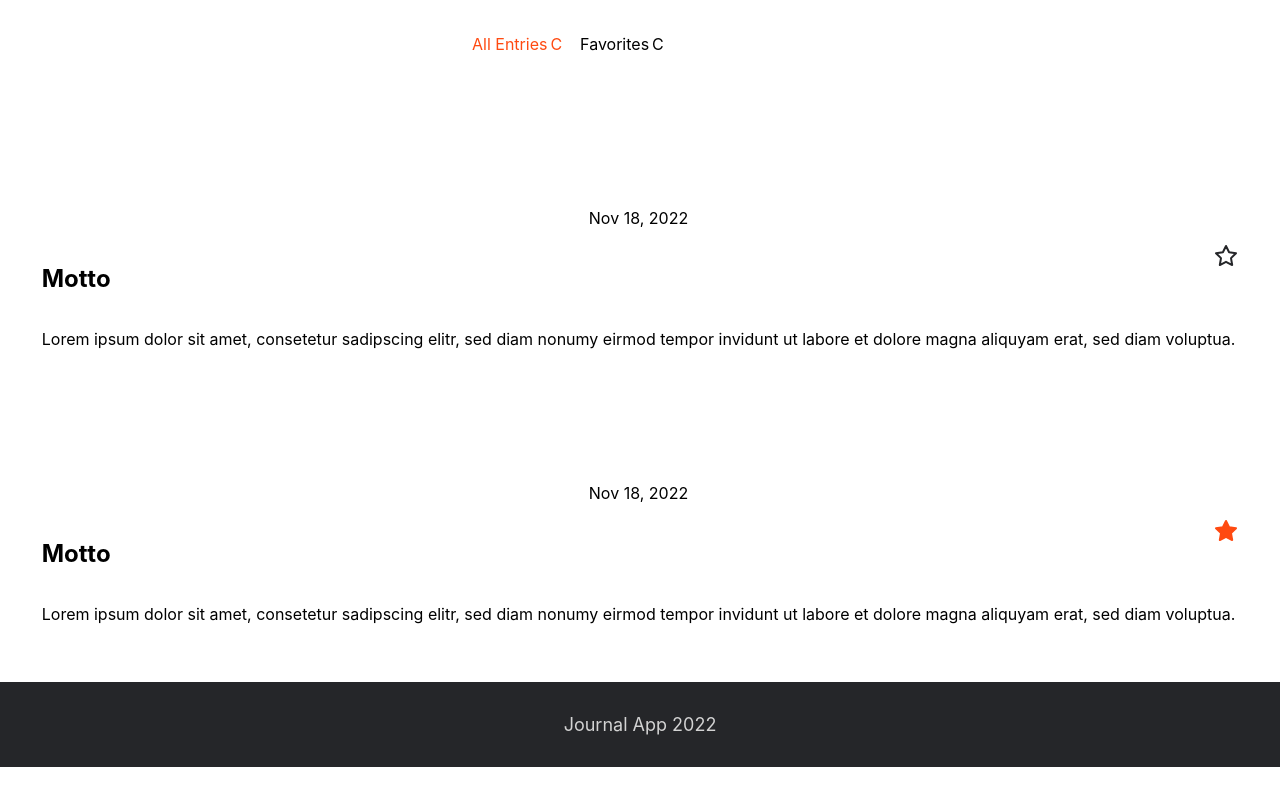
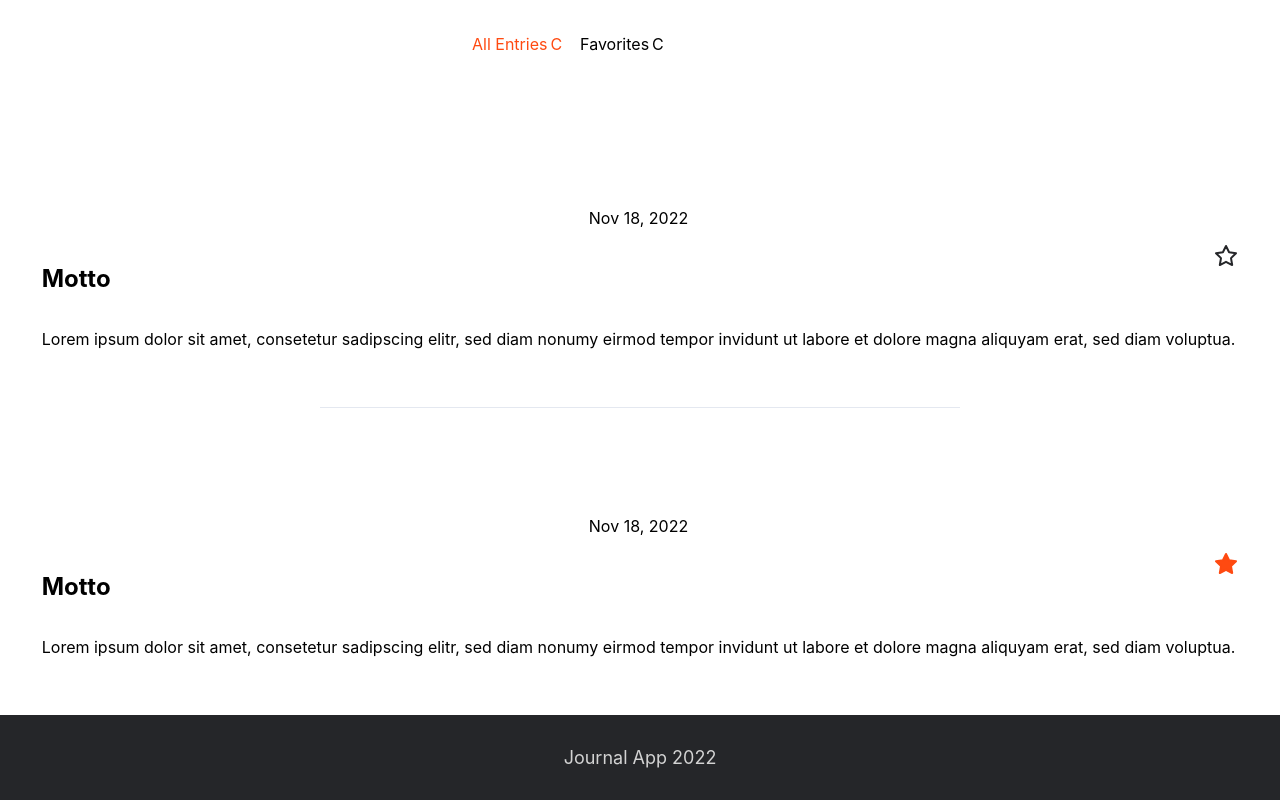
Before and after one commit to andy-schwedler/journal-app, a React (Create React App) app: page / in a window 1280 px wide. Shown: the part 565-1365 px from the top of the page. Before the commit the page ends 1332 px from the top, so only its background shows below. Built offline with nearby package versions, Linux system fonts and the light colour scheme.

Commit message:
add component file structure

```diff
--- a/src/App.css
+++ b/src/App.css
@@ -1,7 +1,22 @@
-/*
-prototype https://github.com/neuefische/web-exercises/blob/main/sessions/react-project-setup/journal-app/resources/journal_app_design@2x.png
-*/
-/* box-sizing: border-box; */
+@import "./components/Header/Header.css";
+@import "./components/Form/Form.css";
+@import "./components/Entries/Entries.css";
+@import "./components/Tab/Tab.css";
+
+:root {
+  /* Used for texts (+ footer background) */
+  --color-granite: #252629;
+  /* Used for backgrounds (+ footer text color) */
+  --color-foam: #ffffff;
+  /* Used for buttons, icons, etc. */
+  --color-nemo: #ff4a11;
+  /* active color for buttons, icons, etc. */
+  --color-nemo-mid: #ff5c29;
+  /* hover color for buttons, icons, etc. */
+  --color-nemo-dark: #e5430f;
+  /* Used for borders and some backgrounds */
+  --color-water-10: #e4e8f0;
+}
 
 #root {
   display: flex;
@@ -9,79 +24,6 @@ prototype https://github.com/neuefische/web-exercises/blob/main/sessions/react-p
   padding: 0px;
   gap: 32px;
   background: #ffffff;
-}
-
-.header {
-  display: flex;
-  flex-direction: column;
-  justify-content: center;
-  align-items: center;
-  padding: 18px 16px;
-  gap: 10px;
-  background-color: #e4e8f0;
-}
-
-h3 {
-  text-transform: uppercase;
-  align-self: center;
-  font-size: small;
-}
-
-.EntryForm {
-  display: flex;
-  flex-direction: column;
-  gap: 10px;
-  align-self: center;
-}
-
-.userinput {
-  height: 41px;
-  width: 336px;
-  left: 0px;
-  top: 24px;
-  margin-bottom: 22px;
-}
-
-.userinputtextarea {
-  height: 124px;
-  width: 336px;
-  left: 0px;
-  top: 24px;
-  border-radius: 0px;
-  border-color: grey;
-}
-
-textarea:focus,
-input:focus {
-  outline-color: #ff4a11;
-  color: #ff4a11;
-  caret-color: transparent;
-}
-
-.button {
-  align-self: center;
-  background-color: #ff4a11;
-  border-color: #ff4a11;
-  color: white;
-  width: 133px;
-  height: 48px;
-  border-radius: 4px;
-  box-shadow: none;
-  width: 133px;
-  height: 48px;
-  border-style: none;
-  margin-top: 22px;
-}
-
-/* AFTER CREATE BUTTON */
-
-.Tab {
-  display: flex;
-  flex-direction: row;
-  width: 336px;
-  align-self: center;
-  gap: 15px;
-  margin-bottom: 30px;
 }
 
 .allEntries {
@@ -123,14 +65,3 @@ p {
 .loggedjournalnotes {
   text-align: justify;
 }
-
-footer {
-  padding-top: 32px;
-  padding-bottom: 32px;
-  font-size: large;
-  align-self: center;
-  background-color: #252629;
-  color: lightgray;
-  text-align: center;
-  width: 100vw;
-}
--- a/src/App.js
+++ b/src/App.js
@@ -1,10 +1,9 @@
 import "./App.css";
-
+import { Entries } from "./components/Entries/Entries";
 import { Footer } from "./components/Footer/Footer";
 import { Form } from "./components/Form/Form";
 import { Header } from "./components/Header/Header";
 import { Tab } from "./components/Tab/Tab";
-import { Memories } from "./components/Memories/Memories";
 
 function App() {
   return (
@@ -12,7 +11,7 @@ function App() {
       <Header />
       <Form />
       <Tab />
-      <Memories />
+      <Entries />
       <Footer />
     </>
   );
--- /dev/null
+++ b/src/components/Divider/Divider.css
@@ -0,0 +1,8 @@
+.divider {
+  border: none;
+  margin: 0;
+  width: 50%;
+  align-self: center;
+  height: 1px;
+  background: var(--color-water-10);
+}
--- /dev/null
+++ b/src/components/Divider/Divider.js
@@ -0,0 +1,5 @@
+import "./Divider.css";
+
+export function Divider() {
+  return <hr className="divider" role="none" />;
+}
--- a/src/components/Memories/Memories.js
+++ b/src/components/Entries/Entries.js
@@ -1,4 +1,6 @@
-export function Memories() {
+import { Divider } from "../Divider/Divider";
+
+export function Entries() {
   return (
     <>
       <article className="Memory--Container">
@@ -27,6 +29,7 @@ export function Memories() {
           sed diam voluptua.
         </p>
       </article>
+      <Divider />
       <article className="Memory--Container">
         <p className="Memory--Container__date">Nov 18, 2022</p>
         <div className="Memory--Container__header">
--- /dev/null
+++ b/src/components/Footer/Footer.css
@@ -0,0 +1,10 @@
+footer {
+  padding-top: 32px;
+  padding-bottom: 32px;
+  font-size: large;
+  align-self: center;
+  background-color: #252629;
+  color: lightgray;
+  text-align: center;
+  width: 100vw;
+}
--- a/src/components/Footer/Footer.js
+++ b/src/components/Footer/Footer.js
@@ -1,3 +1,5 @@
+import "./Footer.css";
+
 export function Footer() {
   return (
     <>
--- /dev/null
+++ b/src/components/Form/Form.css
@@ -0,0 +1,51 @@
+h3 {
+  text-transform: uppercase;
+  align-self: center;
+  font-size: small;
+}
+
+.EntryForm {
+  display: flex;
+  flex-direction: column;
+  gap: 10px;
+  align-self: center;
+}
+
+.userinput {
+  height: 41px;
+  width: 336px;
+  left: 0px;
+  top: 24px;
+  margin-bottom: 22px;
+}
+
+.userinputtextarea {
+  height: 124px;
+  width: 336px;
+  left: 0px;
+  top: 24px;
+  border-radius: 0px;
+  border-color: grey;
+}
+
+textarea:focus,
+input:focus {
+  outline-color: #ff4a11;
+  color: #ff4a11;
+  caret-color: transparent;
+}
+
+.button {
+  align-self: center;
+  background-color: #ff4a11;
+  border-color: #ff4a11;
+  color: white;
+  width: 133px;
+  height: 48px;
+  border-radius: 4px;
+  box-shadow: none;
+  width: 133px;
+  height: 48px;
+  border-style: none;
+  margin-top: 22px;
+}
--- /dev/null
+++ b/src/components/Header/Header.css
@@ -0,0 +1,9 @@
+.header {
+  display: flex;
+  flex-direction: column;
+  justify-content: center;
+  align-items: center;
+  padding: 18px 16px;
+  gap: 10px;
+  background-color: #e4e8f0;
+}
--- /dev/null
+++ b/src/components/Tab/Tab.css
@@ -0,0 +1,8 @@
+.Tab {
+  display: flex;
+  flex-direction: row;
+  width: 336px;
+  align-self: center;
+  gap: 15px;
+  margin-bottom: 30px;
+}
```
Also changed, not shown: src/components/Entries/Entries.css (added).
